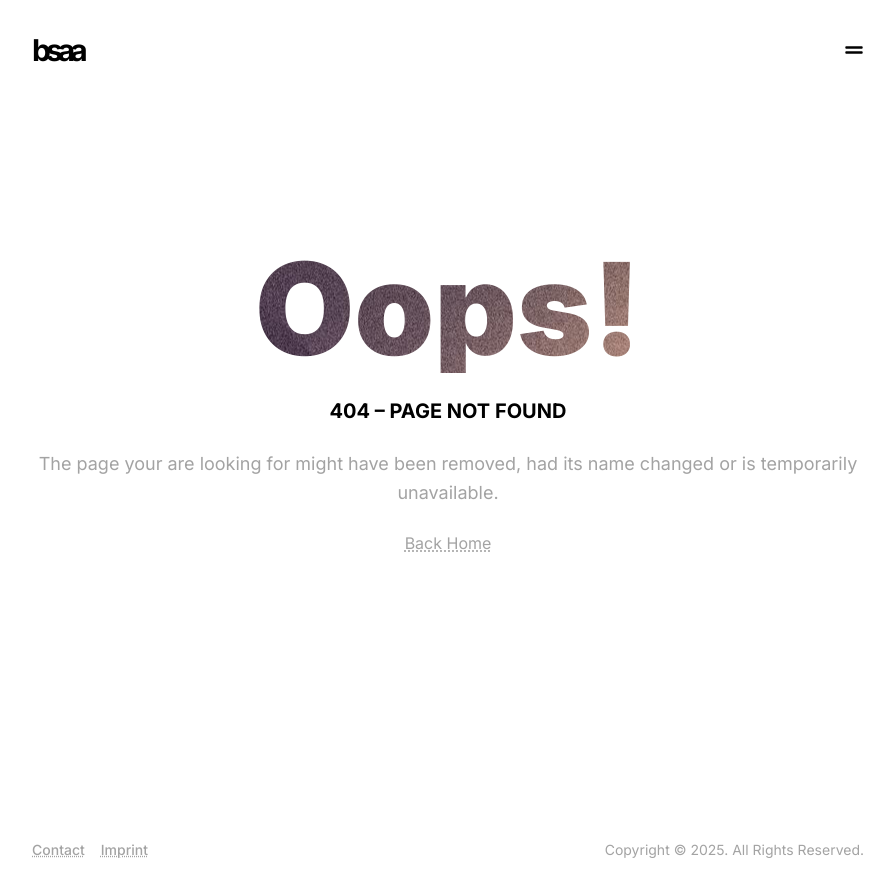
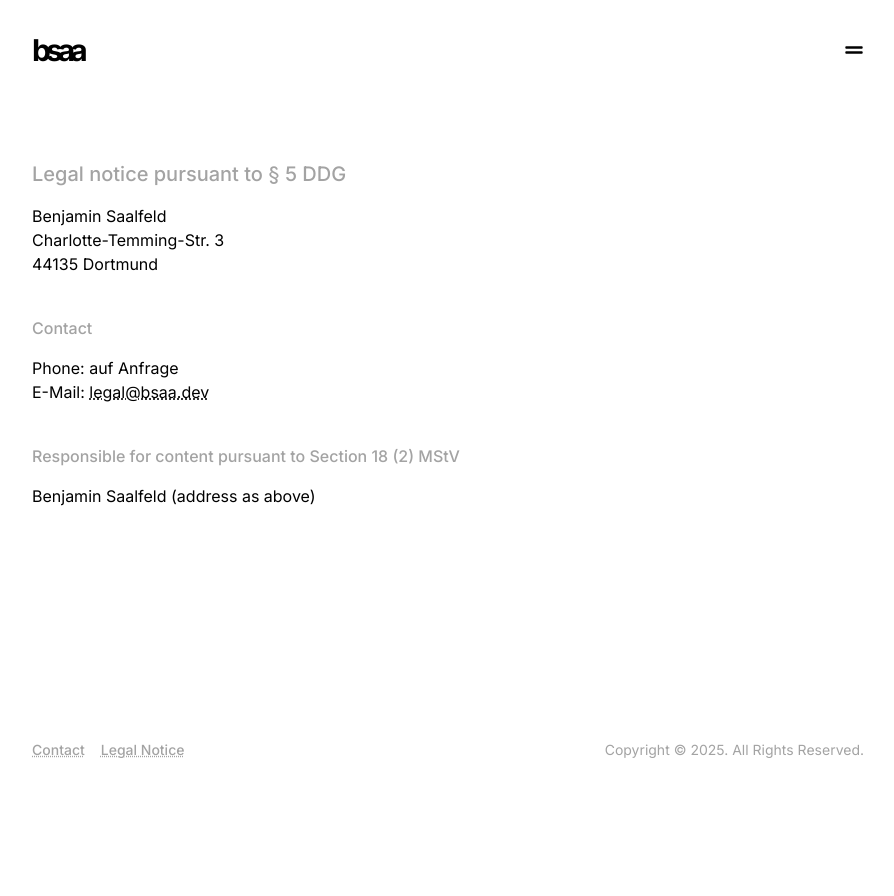
Before and after one commit to baeni/bsaa-ui, a Next.js app: page /legal-notice in a window 1280 px wide. Before the commit this address had no page. Shown: the top 896 px of the page, without its empty margins (192-1086 px from the left). After the commit the page ends 800 px from the top, so only its background shows below. Built offline with nearby package versions, Linux system fonts and the light colour scheme.

Commit message:
- Change route /legal -> /legal-notice - Translate Legal Notice into english and adjust mail address

```diff
--- a/app/(routes)/legal/page.tsx
+++ b/app/(routes)/legal-notice/page.tsx
@@ -1,11 +1,11 @@
 import * as Constants from '@/app/constants';
 
-export default function Legal() {
+export default function LegalNotice() {
   return (
     <section className="mt-40 flex flex-col gap-10">
       <div>
         <h1 className="text-xl text-neutral-400 font-medium pb-4">
-          Impressum gem. § 5 DDG
+          Legal notice pursuant to § 5 DDG
         </h1>
         <p>
           {Constants.FULL_NAME}
@@ -17,9 +17,9 @@ export default function Legal() {
       </div>
 
       <div>
-        <h2 className="text-neutral-400 font-medium pb-4">Kontakt</h2>
+        <h2 className="text-neutral-400 font-medium pb-4">Contact</h2>
         <p>
-          Telefon: {Constants.PHONE_NUMBER}
+          Phone: {Constants.PHONE_NUMBER}
           <br />
           E-Mail:{' '}
           <a
@@ -33,9 +33,9 @@ export default function Legal() {
 
       <div>
         <h2 className="text-neutral-400 font-medium pb-4">
-          Inhaltlich Verantwortlicher gem. § 18 Abs. 2 MStV
+          Responsible for content pursuant to Section 18 (2) MStV
         </h2>
-        <p>{Constants.FULL_NAME} (siehe oben)</p>
+        <p>{Constants.FULL_NAME} (address as above)</p>
       </div>
     </section>
   );
--- a/app/_components/Footer.tsx
+++ b/app/_components/Footer.tsx
@@ -15,7 +15,7 @@ export default function Footer() {
             </a>
           </li>
           <li>
-            <Link href="/legal">Imprint</Link>
+            <Link href="/legal-notice">Legal Notice</Link>
           </li>
         </ul>
 
--- a/app/_components/Navbar/Navbar.tsx
+++ b/app/_components/Navbar/Navbar.tsx
@@ -141,7 +141,7 @@ export default function Navbar() {
           <NavbarListItem value="Apps (Demo)" href="/#apps" />
           <NavbarListItem value="Blog (Demo)" href="/#blog" />
           <NavbarListItem value="Contact" href={CONTACT_URL} target="_blank" />
-          <NavbarListItem value="Imprint" href="/legal" />
+          <NavbarListItem value="Legal Notice" href="/legal-notice" />
         </ul>
       </div>
     </>
--- a/app/constants.ts
+++ b/app/constants.ts
@@ -3,14 +3,14 @@
 export const PAGE_TITLE = 'bsaa';
 export const NICKNAME = 'Benny';
 export const API_BASE_URL = 'https://cms.bsaa.dev';
-export const CONTACT_URL = 'mailto:baeni.saa@gmail.com?subject=Hello%20Benny';
+export const CONTACT_URL = 'mailto:hello@bsaa.dev?subject=Hello%20Benny';
 
-// imprint
+// legal notice
 export const FULL_NAME = 'Benjamin Saalfeld';
 export const ADDRESS = 'Charlotte-Temming-Str. 3';
 export const CITY = '44135 Dortmund';
 export const PHONE_NUMBER = 'auf Anfrage';
-export const EMAIL_ADDRESS = 'baeni.saa@gmail.com';
+export const EMAIL_ADDRESS = 'legal@bsaa.dev';
 
 // numbers
 // general
```
